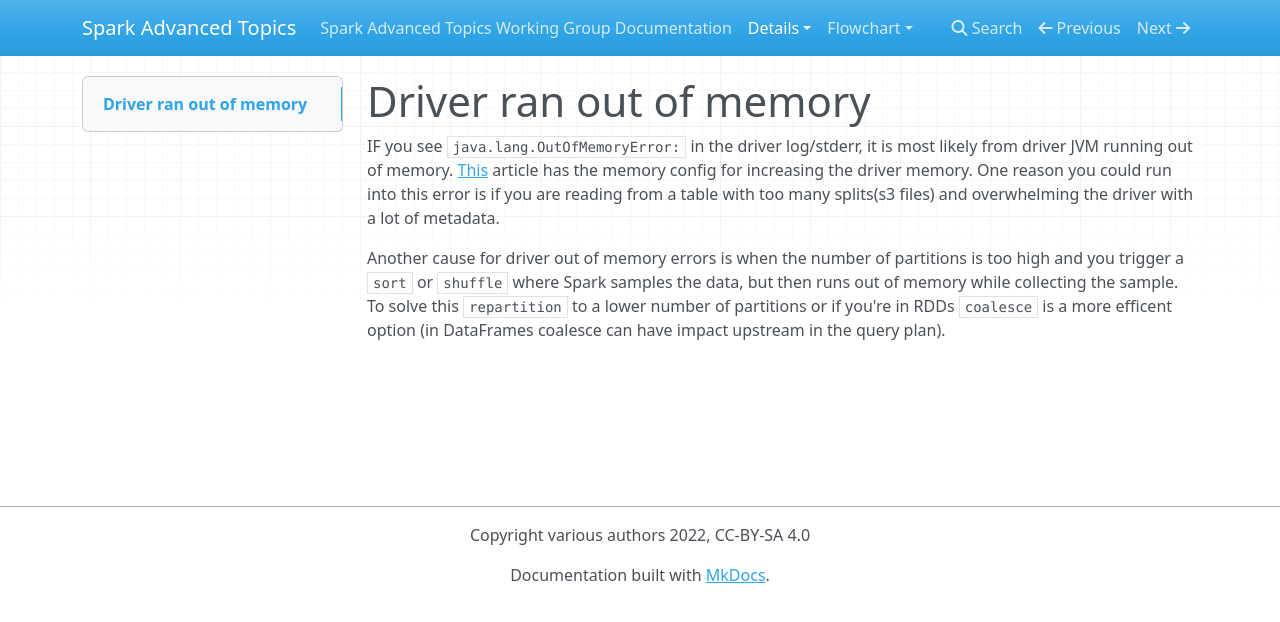
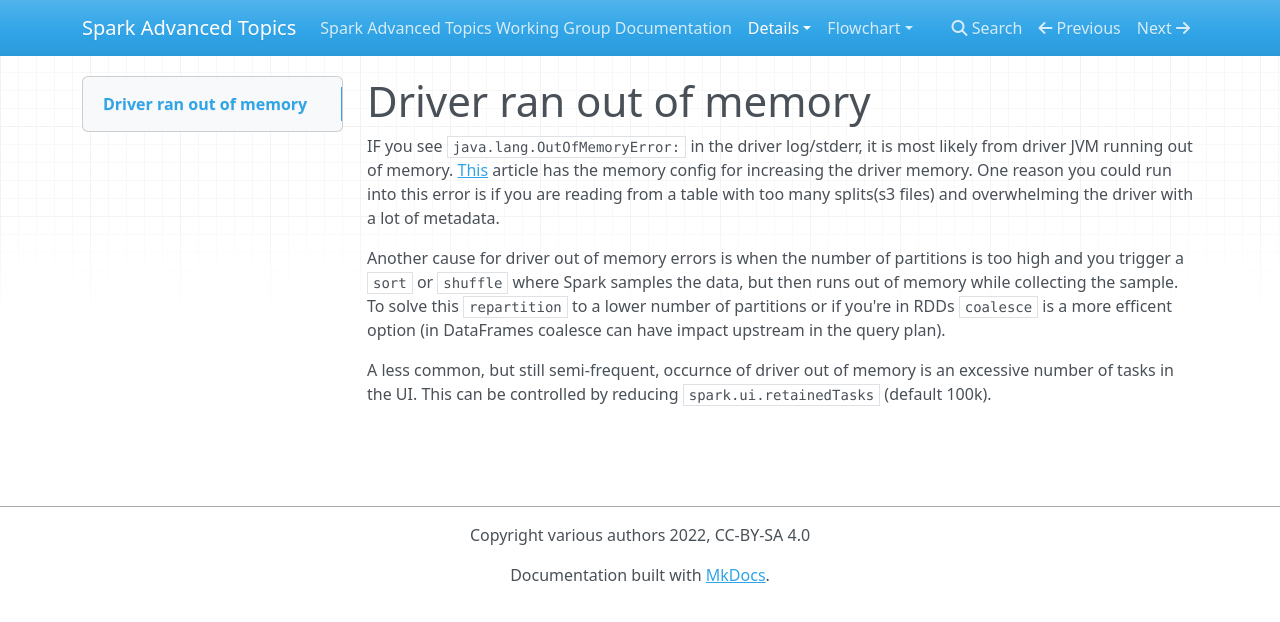
Before and after one commit to holdenk/spark-flowchart, an MkDocs documentation site: the page built from docs/details/error-driver-out-of-memory.md, in a window 1280 px wide. Shown: the top 622 px of the page. Built offline with MkDocs 1.6.1, drawn with Linux system fonts in a browser that asks for light colours; nearby versions of some CDN libraries.

Commit message:
Add some context around execssive retained tasks w/legacy iceberg workaround for driver OOM

```diff
--- a/docs/details/error-driver-out-of-memory.md
+++ b/docs/details/error-driver-out-of-memory.md
@@ -6,3 +6,6 @@
 
 
 Another cause for driver out of memory errors is when the number of partitions is too high and you trigger a `sort` or `shuffle` where Spark samples the data, but then runs out of memory while collecting the sample. To solve this `repartition` to a lower number of partitions or if you're in RDDs `coalesce` is a more efficent option (in DataFrames coalesce can have impact upstream in the query plan).
+
+
+A less common, but still semi-frequent, occurnce of driver out of memory is an excessive number of tasks in the UI. This can be controlled by reducing `spark.ui.retainedTasks` (default 100k).
```
